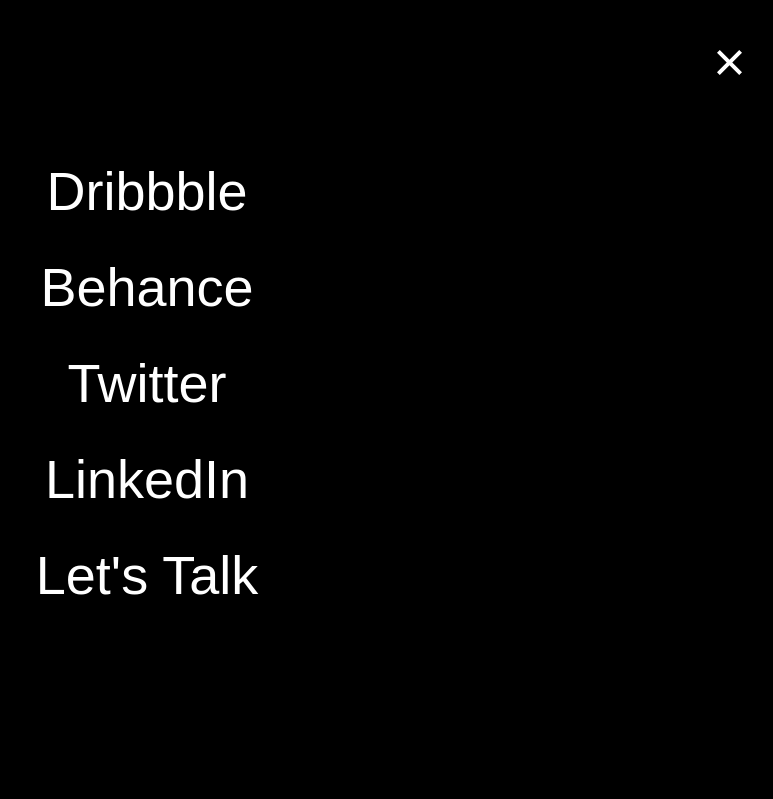
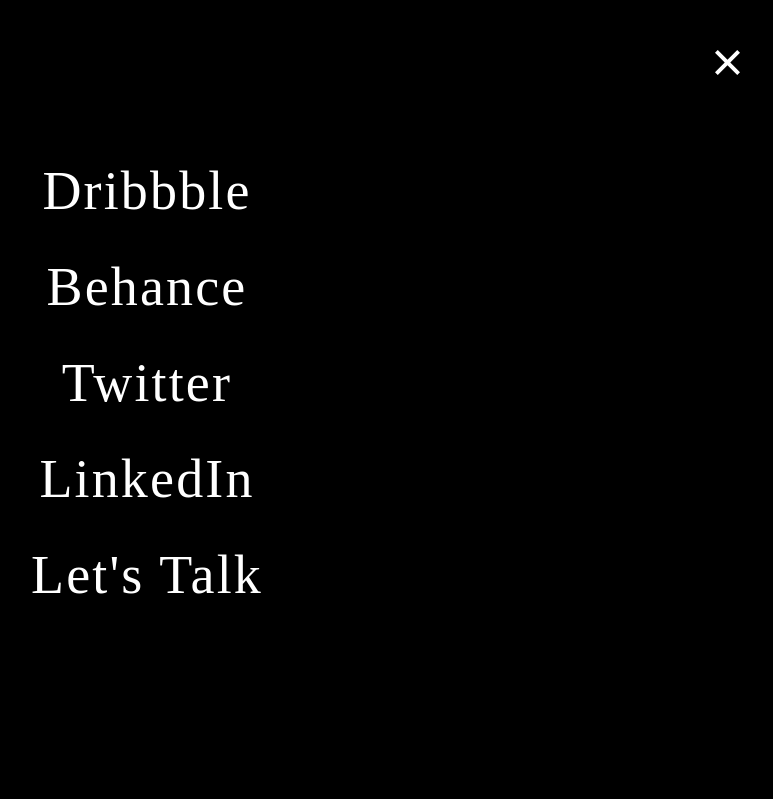
Before and after one commit to Axel-Gillino/axel-gillino.com, a website: page index.html in a window 1280 px wide. Both pictures are taken after a click on the link 1218 px from the left and 58 px from the top of the page. Shown: the top 799 px of the page, without its empty margins (493-1266 px from the left). Drawn offline with nearby package versions, Linux system fonts and the light colour scheme; files that its build step writes are made by us from their sources.

Commit message:
css update

```diff
--- a/assets/partials/_overlay.scss
+++ b/assets/partials/_overlay.scss
@@ -10,11 +10,7 @@
 
 /* Overlay closing cross */
 .overlay .overlay-close {
-    width: 25px;
-    height: 25px;
     position: absolute;
-    right: 45px;
-    top: 50px;
     overflow: hidden;
     border: none;
     background: url(../images/cross.svg) no-repeat center center;
@@ -46,12 +42,15 @@
     display: block;
     height: 20%;
     height: calc(100% / 5);
+    // max-height: 800px;
     min-height: 54px;
     -webkit-backface-visibility: hidden;
     backface-visibility: hidden;
 }
 
 .overlay ul li a {
+    font-family: "futura-pt";
+    letter-spacing: 0.04em;
     font-size: 54px;
     font-weight: 300;
     display: block;
@@ -91,3 +90,21 @@
     -webkit-transition: -webkit-transform 0.4s, opacity 0.4s;
     transition: transform 0.4s, opacity 0.4s;
 }
+
+@media only screen and (max-width: 1024px) {
+        .overlay .overlay-close {
+            width: 25px;
+            height: 25px;
+            right: 45px;
+            top: 50px;
+        }
+}
+
+@media only screen and (min-width: 1025px) {
+    .overlay .overlay-close {
+        width: 25px;
+        height: 25px;
+        right: 47px;
+        top: 50px;
+    }
+}
```
Also changed, not shown: assets/partials/_overlay.min.css.
